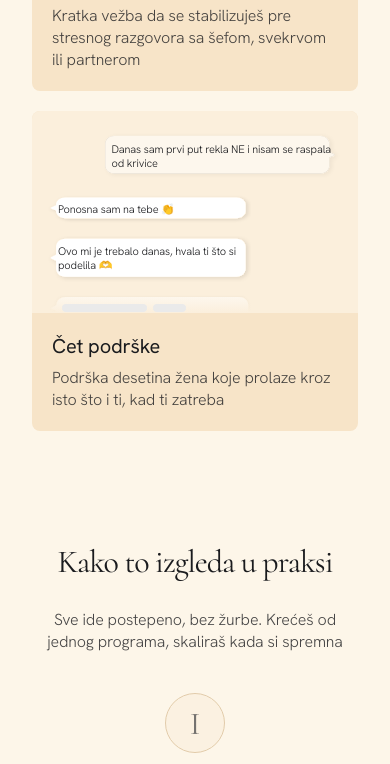
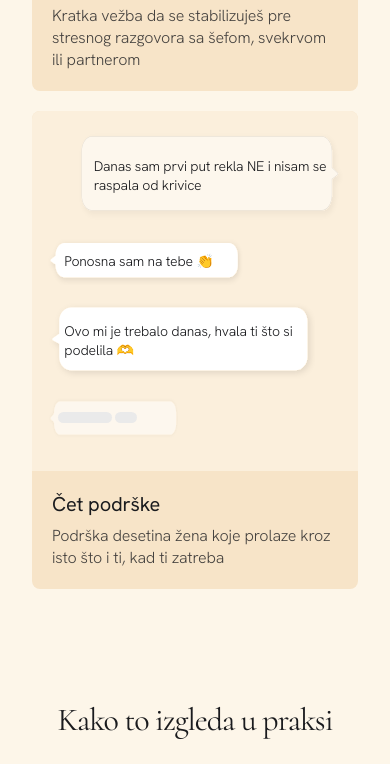
Before and after one commit to webbynikola/Vezbaonica-landing, a plain HTML site: page index.html in a window 390 px wide. Shown: the part 5069-5833 px from the top of the page. Drawn offline with Linux system fonts and the light colour scheme.

Commit message:
pricing spacing i mobilni cet podrske ispravke

```diff
--- a/style.css
+++ b/style.css
@@ -1359,7 +1359,7 @@ p {
   letter-spacing: -0.14px;
   color: var(--color-text);
   opacity: 0.8;
-  margin: 16px 0 0;
+  margin: 32px 0 0;
 }
 
 .pricing-card__footnote--center {
@@ -1845,6 +1845,48 @@ p {
     grid-template-columns: 1fr;
   }
 
+  /* At full-width single-column cards the chat mockup needs its own
+     taller box (independent of the card's aspect-ratio) so 14px text
+     has room to breathe without bubbles overlapping or getting cut off. */
+  .feature-mock--chat {
+    aspect-ratio: auto;
+    height: 360px;
+  }
+
+  .chat-bubble__text {
+    font-size: 14px;
+    line-height: 19px;
+    padding: 10px 16px;
+  }
+
+  .chat-bubble--a {
+    left: 14%;
+    top: 5.56%;
+    width: 82%;
+    height: 25%;
+  }
+
+  .chat-bubble--b {
+    left: 5%;
+    top: 35.56%;
+    width: 60%;
+    height: 12.78%;
+  }
+
+  .chat-bubble--c {
+    left: 5%;
+    top: 53.33%;
+    width: 82%;
+    height: 21.11%;
+  }
+
+  .chat-bubble--typing {
+    left: 5%;
+    top: 79.44%;
+    width: 40%;
+    height: 11.67%;
+  }
+
   .how__title {
     font-size: 32px;
     line-height: 38px;
```
